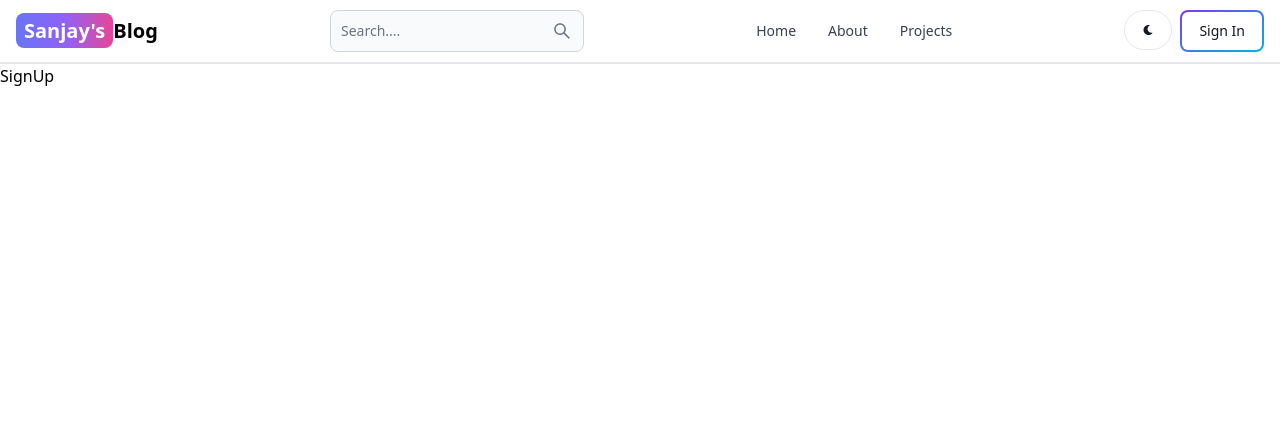
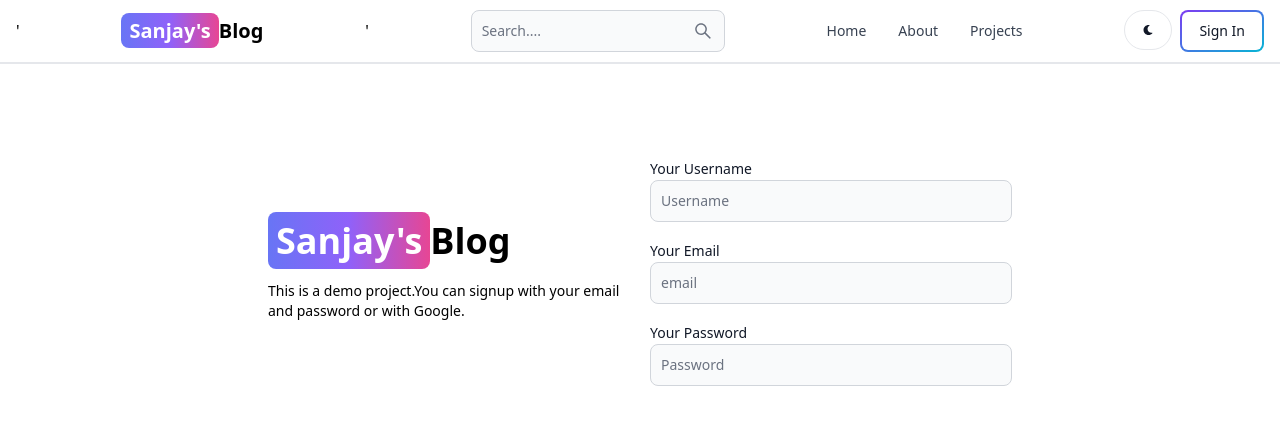
Before and after one commit to sanjay-lgtm/Blog_Application, a React (Vite) app in the folder client/: page /sign-up in a window 1280 px wide. Shown: the top 424 px of the page. Built offline with nearby package versions, Linux system fonts and the light colour scheme.

Commit message:
create signup page ui

```diff
--- a/client/src/component/Header.jsx
+++ b/client/src/component/Header.jsx
@@ -8,7 +8,7 @@
     const path = useLocation().pathname;
   return (
     <Navbar className="border-b-2">
-      <Link
+      '<Link
         to="/"
         className="self-center whitespace-nowrap text-sm sm:text-xl font-semibold dark:text-white"
       >
@@ -16,7 +16,7 @@
           Sanjay's
         </span>
         Blog
-      </Link>
+      </Link>'
       <form>
         <TextInput
           type="text"
--- a/client/src/pages/SignUp.jsx
+++ b/client/src/pages/SignUp.jsx
@@ -1,7 +1,41 @@
-import React from 'react'
-
+import React from "react";
+import { Link } from "react-router-dom";
+import { Label, TextInput } from "flowbite-react";
 export default function SignUp() {
   return (
-    <div>SignUp</div>
-  )
+    <div className="min-h-screen mt-20">
+      <div className="flex p-3 max-w-3xl mx-auto flex-col md:flex-row md:items-center gap-5">
+        {/* left */}
+        <div className="flex-1">
+          <Link to="/" className="font-bold  dark:text-white text-4xl">
+            <span className="px-2 py-1 bg-gradient-to-r from-indigo-500 via-purple-500 to-pink-500 rounded-lg text-white">
+              Sanjay's
+            </span>
+            Blog
+          </Link>
+          <p className="text-sm mt-5">
+            This is a demo project.You can signup with your email and password
+            or with Google.
+          </p>
+        </div>
+        {/* right */}
+        <div className="flex-1">
+          <form className="flex flex-col gap-4">
+            <div>
+              <Label value="Your Username" />
+              <TextInput type="text" placeholder="Username" id="username" />
+            </div>
+            <div>
+              <Label value="Your Email" />
+              <TextInput type="text" placeholder="email" id="email" />
+            </div>
+            <div>
+              <Label value="Your Password" />
+              <TextInput type="text" placeholder="Password" id="password" />
+            </div>
+          </form>
+        </div>
+      </div>
+    </div>
+  );
 }
```
